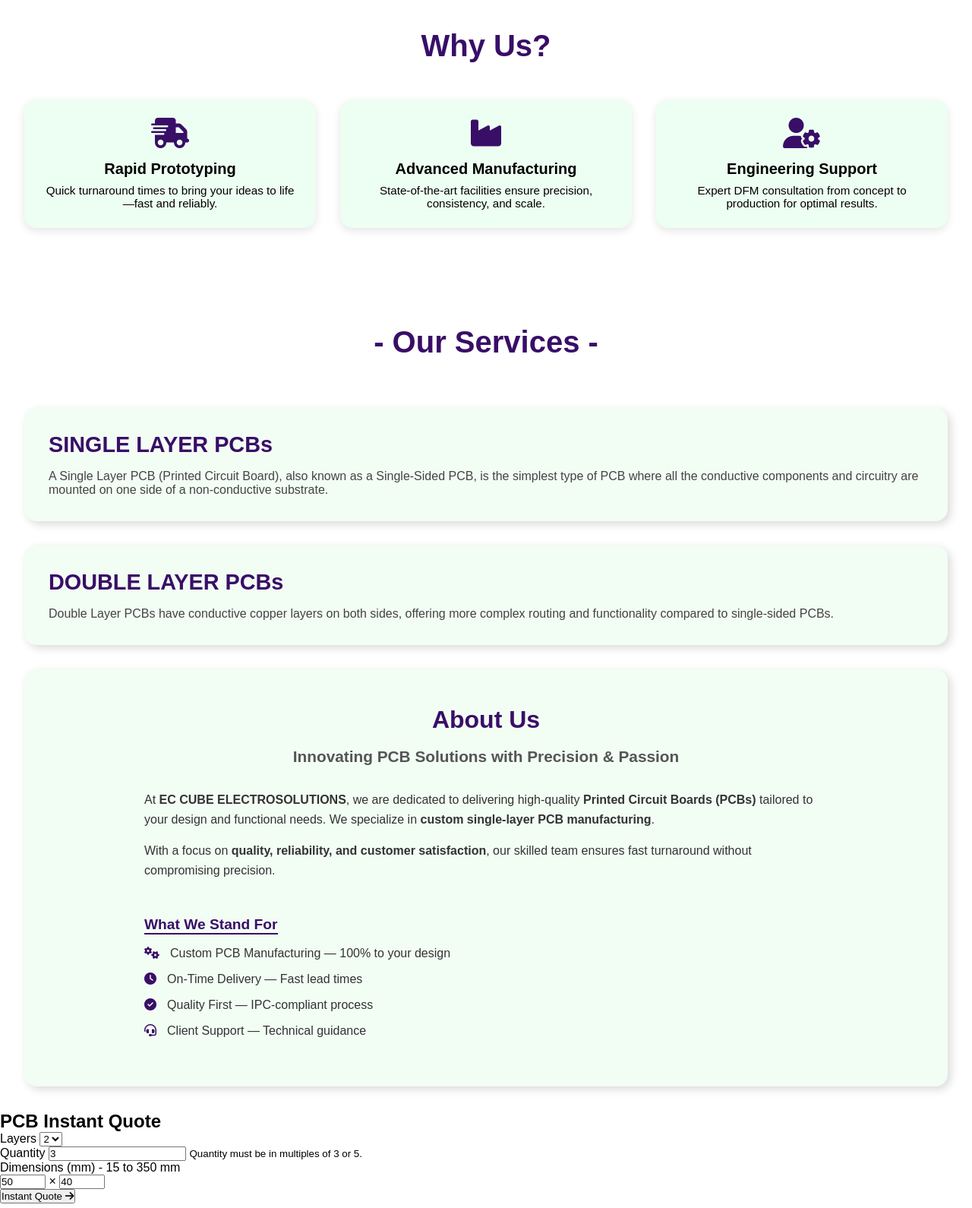
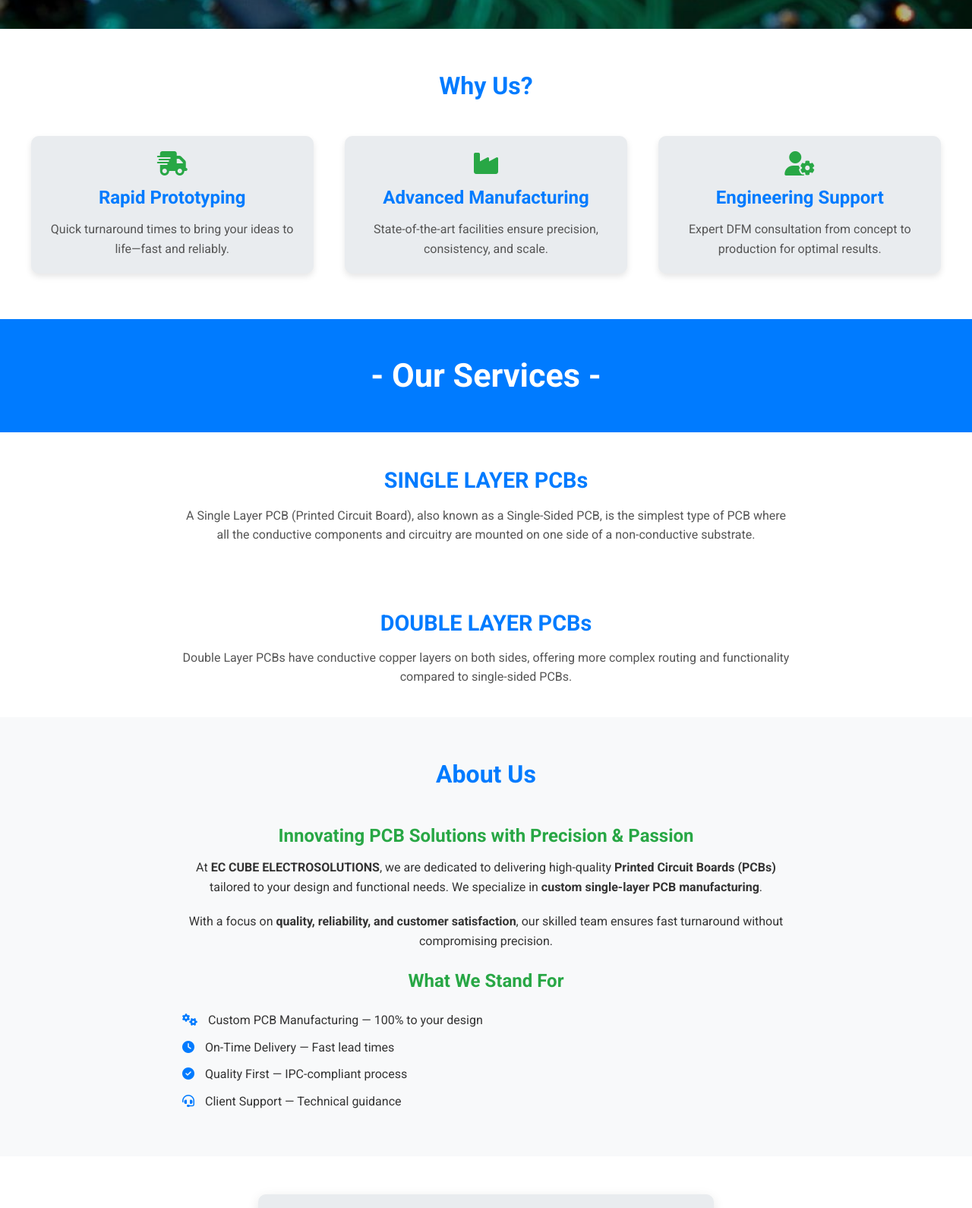
Before and after one commit to shivamkarvire/DEMO1, a plain HTML site: page index.html in a window 1280 px wide. Shown: the part 570-2160 px from the top of the page at 76% size. Drawn offline with Linux system fonts and the light colour scheme.

Commit message:
Update style.css

```diff
--- a/style.css
+++ b/style.css
@@ -1,75 +1,99 @@
+/* Import Google Fonts for a modern look */
+@import url('https://fonts.googleapis.com/css2?family=Roboto:wght@300;400;700&display=swap');
+
+/* Global Styles */
 * {
-  font-family: 'Poppins', sans-serif;
   margin: 0;
   padding: 0;
   box-sizing: border-box;
+  font-family: 'Roboto', sans-serif;
 }
 
 body {
-  overflow-x: hidden;
-  background-color: #ffffff;
-}
-html {
-  scroll-behavior: smooth;
-  scroll-padding-top: 4rem; /* Same as your header height */
+  background-color: #f8f9fa; /* Light gray background for a clean feel */
+  color: #333; /* Dark gray text for readability */
+  line-height: 1.6;
+  scroll-behavior: smooth; /* Smooth scrolling for navigation links */
 }
 
+/* Header Styles */
 .header {
+  display: flex;
+  justify-content: space-between;
+  align-items: center;
+  padding: 20px 50px;
+  background-color: #fff; /* White background for header */
+  box-shadow: 0 2px 10px rgba(0, 0, 0, 0.1); /* Subtle shadow for depth */
   position: sticky;
   top: 0;
   z-index: 1000;
-  height: 4rem;
-  background-color: rgb(57, 14, 103);
-  color: white;
+  transition: background-color 0.3s ease; /* Smooth transition for hover effects */
+}
+
+.header:hover {
+  background-color: #e9ecef; /* Lighten on hover for interactivity */
+}
+
+.brand {
   display: flex;
   align-items: center;
-  /* justify-content: space-between; */
-  padding: 0 2rem;
 }
-.brand{
-  display: flex;
-  width: 55%;
-}
-.opt{
-  margin-left: 8rem;
-  display: flex;
-}
+
 .logo img {
-  width: 3rem;
+  width: 60px; /* Logo size */
   height: auto;
+  max-width: 100%; /* Ensure responsiveness */
+  border-radius: 50%; /* Circular logo for a modern touch */
+  margin-right: 15px;
 }
 
 .brand-name {
-  font-weight: bold;
-  font-size: 1.3rem;
-  margin-top: 1rem;
-  margin-left: 1rem;
-  /* white-space: nowrap; */
+  font-size: 1.5rem;
+  font-weight: 700;
+  color: #007BFF; /* Primary blue color */
+  letter-spacing: 1px;
+}
+
+.menu-toggle {
+  display: none; /* Hidden by default on larger screens */
+  background: none;
+  border: none;
+  font-size: 1.5rem;
+  color: #007BFF;
+  cursor: pointer;
+}
+
+.options {
+  display: flex; /* Show as flex on desktop */
 }
 
 .options a {
-  margin-left: 1.5rem;
+  margin-left: 20px;
+  color: #007BFF;
   text-decoration: none;
-  color: white;
-  font-size: 1rem;
+  font-weight: 500;
+  transition: color 0.3s ease;
+  padding: 5px 10px; /* Added for better touch area */
 }
 
+.options a:hover {
+  color: #28a745; /* Green accent on hover */
+}
+
+/* Banner Section */
 .banner {
   position: relative;
-  height: 30rem;
-  /* width: 100%; */
+  width: 100%;
+  height: 500px; /* Fixed height for banner */
   overflow: hidden;
-  background-color: rgb(23, 66, 19);
-  border-radius: 2rem;
-  margin: 0.5rem;
-  box-shadow: 4px 4px 12px rgba(0, 0, 0, 0.45);
 }
 
-.banner img {
+.banner-image {
   width: 100%;
   height: 100%;
-  object-fit: cover;
-  opacity: 0.4;
+  object-fit: cover; /* Ensure image covers the area without distortion */
+  max-width: 100%; /* Added for responsiveness */
+  filter: brightness(0.7); /* Darken image slightly for better text readability */
 }
 
 .banner-content {
@@ -78,150 +102,343 @@ html {
   left: 50%;
   transform: translate(-50%, -50%);
   text-align: center;
-  color: rgb(255, 255, 255);
+  color: #fff; /* White text for contrast */
 }
 
 .banner-heading {
   font-size: 2.5rem;
-  font-weight: bold;
-  text-shadow: 2px 2px 5px rgba(0, 0, 0, 0.7);
-  white-space: nowrap;
+  font-weight: 700;
+  margin-bottom: 10px;
+  text-shadow: 2px 2px 4px rgba(0, 0, 0, 0.5); /* Shadow for readability */
+  animation: fadeIn 1s ease-in; /* Simple animation */
 }
 
 .banner-description {
-  margin-top: 0.5rem;
   font-size: 1.2rem;
-  text-shadow: 1px 1px 3px rgba(0, 0, 0, 0.6);
+  font-weight: 300;
+  text-shadow: 1px 1px 2px rgba(0, 0, 0, 0.5);
 }
 
+@keyframes fadeIn {
+  from { opacity: 0; }
+  to { opacity: 1; }
+}
+
+/* Info Section (Why Us?) */
 .info {
-  padding: 3rem 1rem;
+  padding: 50px 20px;
+  background-color: #fff;
+  text-align: center;
 }
 
 .info-h2 {
-  text-align: center;
-  color: rgb(57, 14, 103);
-  font-size: 2.5rem;
-  margin-bottom: 2rem;
+  font-size: 2rem;
+  color: #007BFF;
+  margin-bottom: 30px;
 }
 
 .features-section {
-  display: grid;
-  grid-template-columns: repeat(auto-fit, minmax(250px, 1fr));
-  gap: 2rem;
-  padding: 1rem;
-  text-align: center;
+  display: flex;
+  justify-content: space-around;
+  flex-wrap: wrap;
 }
 
 .feature {
-  background-color: rgb(237, 254, 242);
-  padding: 1.5rem;
-  border-radius: 1rem;
-  box-shadow: 0 4px 12px rgba(0,0,0,0.1);
+  width: 30%;
+  padding: 20px;
+  background-color: #e9ecef; /* Light gray background */
+  border-radius: 10px;
+  box-shadow: 0 4px 8px rgba(0, 0, 0, 0.1);
+  margin: 10px;
   transition: transform 0.3s ease;
 }
 
 .feature:hover {
-  transform: translateY(-5px);
+  transform: translateY(-10px); /* Lift effect on hover */
 }
 
 .feature i {
-  font-size: 2.5rem;
-  color: rgb(57, 14, 103);
-  margin-bottom: 1rem;
+  font-size: 2rem;
+  color: #28a745; /* Green for icons */
+  margin-bottom: 10px;
 }
 
 .feature h3 {
-  margin-bottom: 0.5rem;
-  font-size: 1.25rem;
+  font-size: 1.5rem;
+  color: #007BFF;
+  margin-bottom: 10px;
 }
 
 .feature p {
-  font-size: 0.95rem;
+  font-size: 1rem;
+  color: #555;
+}
+
+/* Services Sections */
+.services-head {
+  padding: 40px 20px;
+  background-color: #007BFF;
+  color: #fff;
+  text-align: center;
+  font-size: 1.8rem;
+  font-weight: 700;
 }
 
 .services {
-  background-color: #f2fdf4;
-  padding: 2rem;
-  margin: 2rem;
-  border-radius: 1rem;
-  box-shadow: 4px 4px 12px rgba(0, 0, 0, 0.15);
+  padding: 40px 20px;
+  background-color: #fff;
+  text-align: center;
 }
 
 .services h2 {
   font-size: 1.8rem;
-  color: rgb(57, 14, 103);
-  margin-bottom: 1rem;
-
-}
-.services-head {
-  text-align: center;
-  padding: 4rem 1rem 2rem;
-}
-
-.services-head h1 {
-  font-size: 2.5rem;
-  font-weight: bold;
-  color: rgb(57, 14, 103);
+  color: #007BFF;
+  margin-bottom: 10px;
 }
 
 .services p {
   font-size: 1rem;
-  color: #444;
+  color: #555;
+  max-width: 800px;
+  margin: 0 auto;
 }
 
+/* About Us Section */
 .about-us {
-  background-color: #f2fdf4;
-  padding: 3rem 1rem;
-  color: #333;
-  margin: 2rem;
-  border-radius: 1rem;
-  box-shadow: 4px 4px 12px rgba(0, 0, 0, 0.15);
+  padding: 50px 20px;
+  background-color: #f8f9fa;
+  text-align: center;
 }
 
 .about-us .container {
-  max-width: 900px;
+  max-width: 800px;
   margin: 0 auto;
 }
 
 .about-us h2 {
-  text-align: center;
   font-size: 2rem;
-  color: rgb(57, 14, 103);
+  color: #007BFF;
 }
 
-.about-us h3 {
-  text-align: center;
-  font-size: 1.3rem;
-  color: #555;
-  margin-bottom: 2rem;
+.about-us h3, .about-us h4 {
+  font-size: 1.5rem;
+  color: #28a745;
+  margin: 10px 0;
 }
 
 .about-us p {
-  margin-bottom: 1rem;
-  line-height: 1.6;
-}
-
-.about-us h4 {
-  margin-top: 2rem;
-  font-size: 1.2rem;
-  color: rgb(57, 14, 103);
-  border-bottom: 2px solid rgb(57, 14, 103);
-  display: inline-block;
-  margin-bottom: 1rem;
+  font-size: 1rem;
+  margin-bottom: 20px;
 }
 
 .highlights {
   list-style: none;
-  padding: 0;
+  text-align: left;
+  margin-top: 20px;
 }
 
 .highlights li {
-  margin-bottom: 1rem;
+  margin: 10px 0;
   font-size: 1rem;
+  color: #333;
 }
 
 .highlights i {
-  color: rgb(57, 14, 103);
-  margin-right: 0.6rem;
+  color: #007BFF;
+  margin-right: 10px;
 }
+
+/* Quote Section */
+.quote-section {
+  padding: 50px 20px;
+  background-color: #fff;
+  text-align: center;
+}
+
+.quote-container {
+  max-width: 600px;
+  margin: 0 auto;
+  background-color: #e9ecef;
+  padding: 30px;
+  border-radius: 10px;
+  box-shadow: 0 4px 15px rgba(0, 0, 0, 0.1);
+}
+
+.quote-container h2 {
+  font-size: 1.8rem;
+  color: #007BFF;
+  margin-bottom: 20px;
+}
+
+.quote-form .form-group {
+  margin-bottom: 20px;
+  text-align: left;
+}
+
+.quote-form label {
+  display: block;
+  margin-bottom: 5px;
+  font-weight: 500;
+  color: #007BFF;
+}
+
+.quote-form input, .quote-form select {
+  width: 100%;
+  padding: 12px; /* Increased padding for better touch interaction */
+  border: 1px solid #ccc;
+  border-radius: 5px;
+  font-size: 1rem;
+  transition: border 0.3s ease;
+}
+
+.quote-form input:focus, .quote-form select:focus {
+  border-color: #007BFF; /* Blue border on focus */
+  outline: none;
+}
+
+.quantity-note {
+  color: #cc0000; /* Default red for note */
+  font-size: 0.9rem;
+  display: block;
+  margin-top: 5px;
+}
+
+.dimensions {
+  display: block; /* Change to block to stack label on top */
+}
+
+.dimensions label {
+  display: block; /* Ensure label is on top */
+  margin-bottom: 10px; /* Add space below label */
+}
+
+.dimension-inputs {
+  display: flex;
+  align-items: center;
+  justify-content: center; /* Center the inputs */
+}
+
+.dimension-inputs input {
+  width: 100px; /* Fixed width for dimensions */
+  margin-right: 5px;
+  padding: 10px; /* Ensure touch-friendly */
+}
+
+.instant-quote-btn {
+  background-color: #28a745; /* Green button */
+  color: #fff;
+  padding: 12px 20px;
+  border: none;
+  border-radius: 5px;
+  cursor: pointer;
+  font-size: 1rem;
+  transition: background-color 0.3s ease;
+  display: flex;
+  align-items: center;
+  justify-content: center;
+  margin: 0 auto; /* Center button */
+  min-width: 150px; /* Minimum width for better touch */
+}
+
+.instant-quote-btn:hover {
+  background-color: #218838; /* Darker green on hover */
+}
+
+.instant-quote-btn i {
+  margin-left: 5px;
+}
+
+/* Fix for header overlap on anchor links */
+#home,
+#services,
+#about-us,
+#request-quote {
+  scroll-margin-top: 100px; /* Offset equal to the header height + a bit of buffer */
+}
+
+/* Media Queries for Responsiveness */
+@media (max-width: 768px) {
+  .header {
+    flex-direction: column;
+    padding: 15px 20px; /* Reduced padding for mobile */
+  }
+
+  .menu-toggle {
+    display: block; /* Show hamburger button on mobile */
+    margin-left: auto; /* Push to the right */
+  }
+
+  .options {
+    display: none; /* Hide options by default on mobile */
+    flex-direction: column;
+    width: 100%;
+    background-color: #fff;
+    padding: 10px 0;
+  }
+
+  .options.active { /* Show when active class is added */
+    display: flex;
+  }
+
+  .options a {
+    margin: 10px 0;
+    width: 100%;
+    text-align: center;
+  }
+
+  .brand {
+    margin-bottom: 10px;
+  }
+
+  .features-section {
+    flex-direction: column;
+  }
+
+  .feature {
+    width: 100%;
+  }
+
+  .banner {
+    height: 300px; /* Reduce height on mobile */
+  }
+
+  .banner-heading {
+    font-size: 1.8rem;
+  }
+
+  .banner-description {
+    font-size: 1rem;
+  }
+}
+
+@media (max-width: 480px) {
+  .header {
+    padding: 15px;
+  }
+
+  .brand-name {
+    font-size: 1.2rem; /* Smaller font for very small screens */
+  }
+
+  .options a {
+    margin: 5px 0;
+    padding: 10px;
+  }
+
+  .quote-form input, .quote-form select {
+    font-size: 0.9rem; /* Smaller text for mobile */
+  }
+
+  .instant-quote-btn {
+    width: 100%; /* Full width on very small screens */
+  }
+
+  .dimension-inputs {
+    flex-direction: column; /* Stack inputs vertically on very small screens for better usability */
+  }
+
+  .dimension-inputs input {
+    width: 100%; /* Full width on mobile */
+    margin-bottom: 10px;
+  }
+}
```
